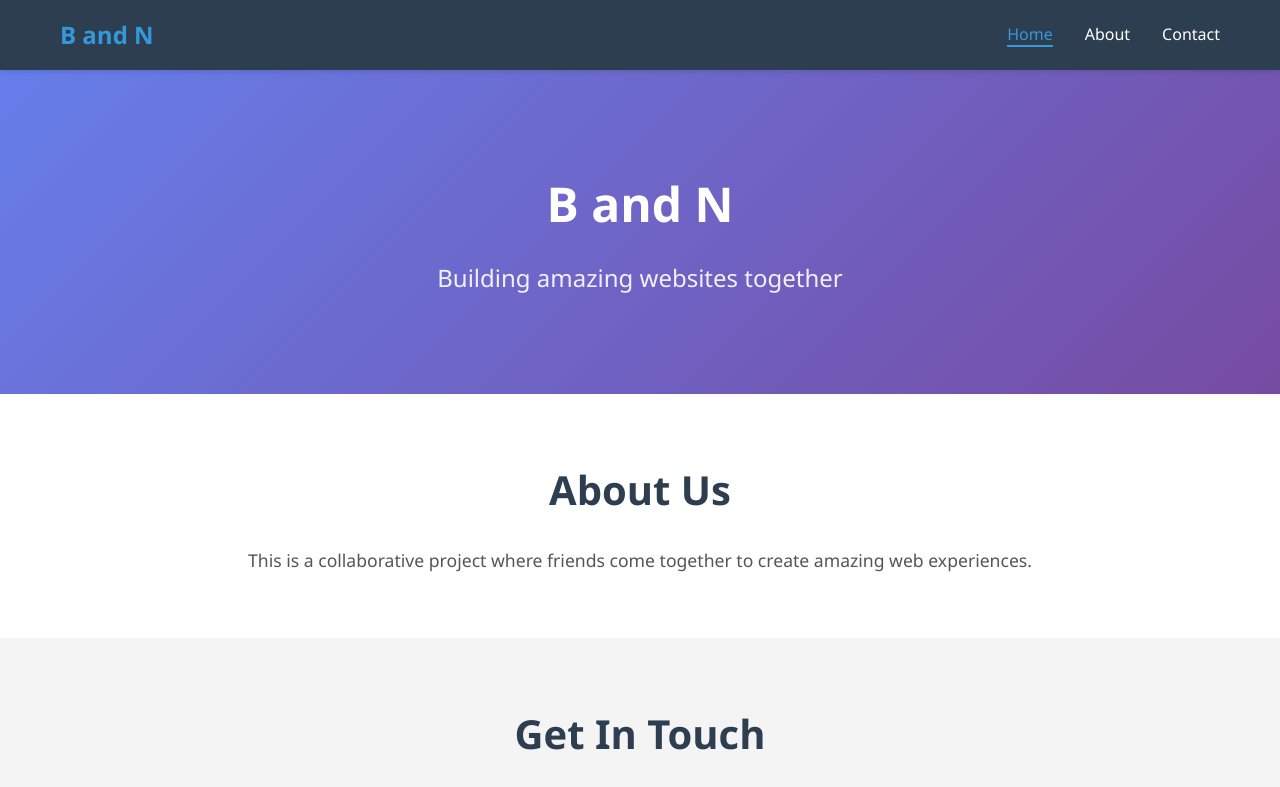
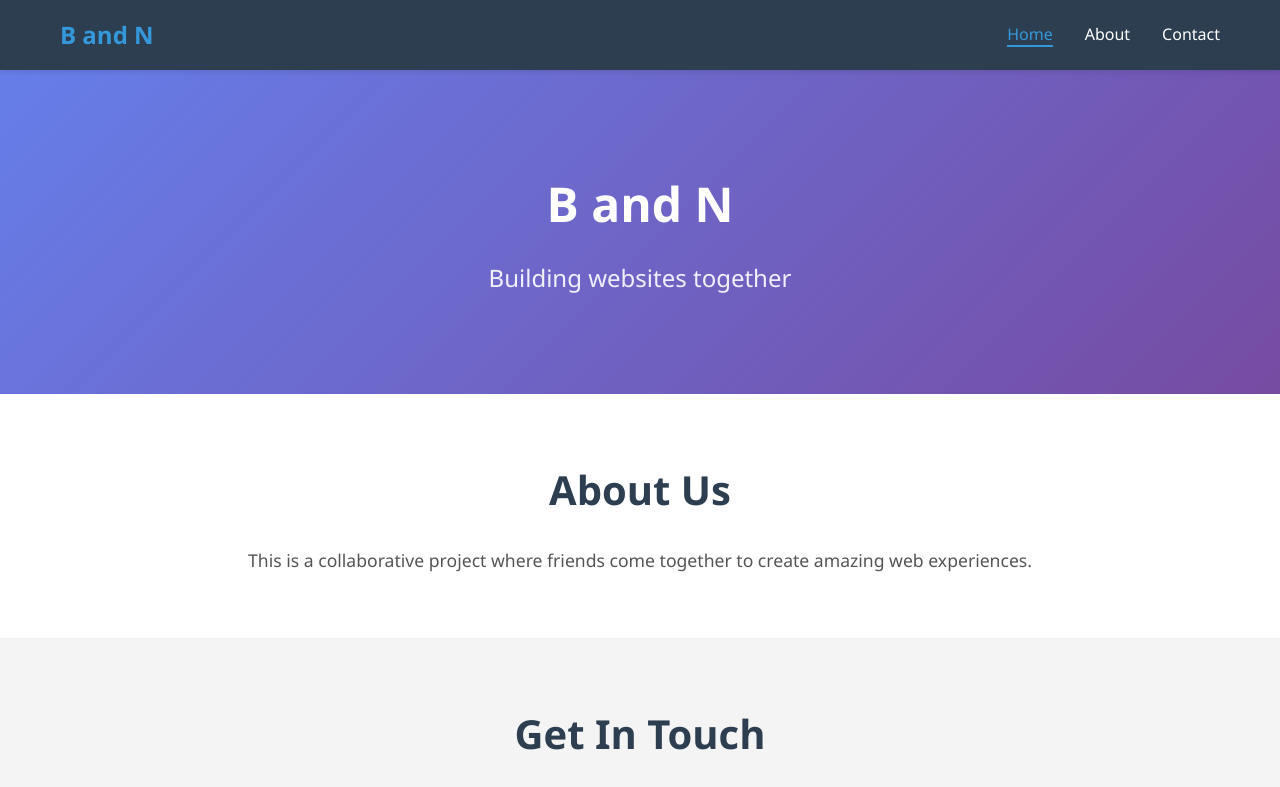
Before and after one commit to BrandonMalik/Websites-W-Friends, a plain HTML site: page index.html in a window 1280 px wide. Shown: the top 787 px of the page. Drawn offline with Linux system fonts and the light colour scheme.

Commit message:
Update hero section description for clarity

```diff
--- a/index.html
+++ b/index.html
@@ -25,7 +25,7 @@
         <section id="home" class="hero">
             <div class="hero-content">
                 <h2>B and N</h2>
-                <p>Building amazing websites together</p>
+                <p>Building websites together</p>
             </div>
         </section>
 
```
